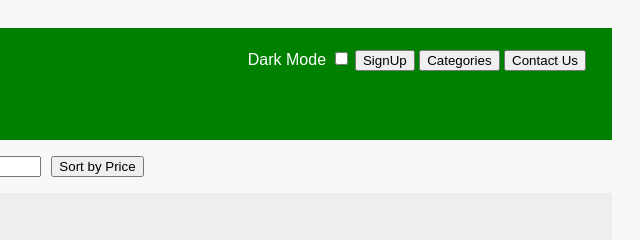
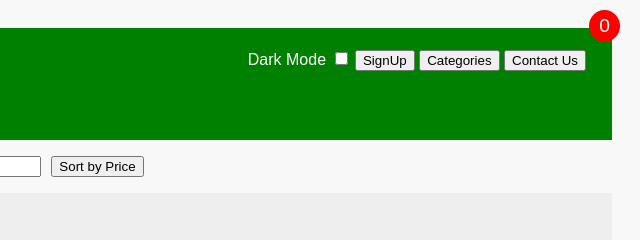
Before and after one commit to Kemmytheboss/MarketMtaani, a website: page index.html in a window 1280 px wide. Shown: the top 240 px of the page, 640-1280 px from the left. Drawn offline with Linux system fonts and the light colour scheme; no server answers.

Commit message:
added add to cart div on html, added css to it

```diff
--- a/index.html
+++ b/index.html
@@ -19,6 +19,10 @@
             <button id="categoriesBtn">Categories</button>
             <button id="contactBtn">Contact Us</button>
         </div>
+        <div class="cart-notification">
+            <span id="cart-count">0</span>
+        </div>
+
     </header>
 
     <!-- search and sort -->
--- a/style.css
+++ b/style.css
@@ -96,3 +96,14 @@ body.dark {
   cursor: pointer;
   border: none;
 }
+
+.cart-notification {
+  position: absolute;
+  top: 10px;
+  right: 20px;
+  font-size: 1.2em;
+  background: red;
+  color: white;
+  padding: 5px 10px;
+  border-radius: 50%;
+}
```
